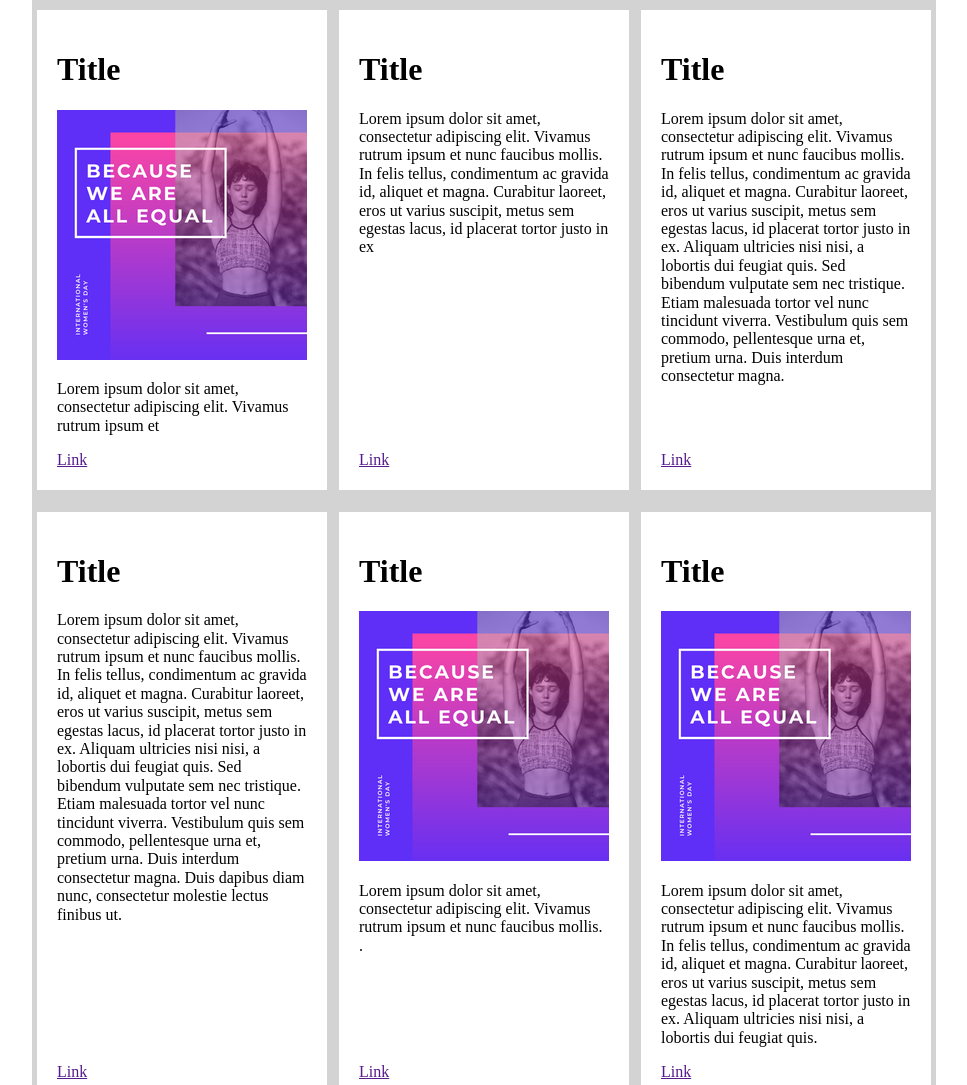
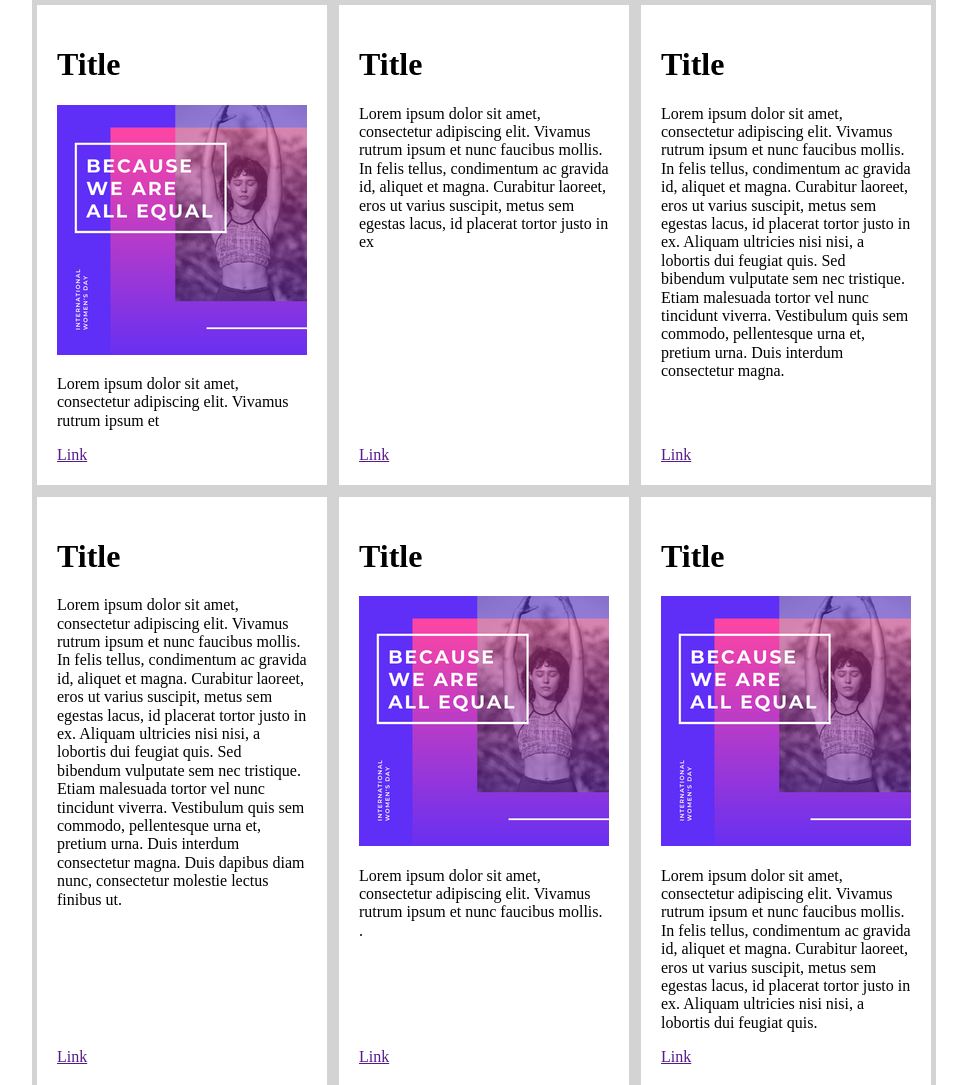
Before and after one commit to StevenBokesa/CSS, a plain HTML site: page page.html in a window 1280 px wide. Shown: the top 1085 px of the page, without its empty margins (156-1123 px from the left). Drawn offline with Linux system fonts and the light colour scheme.

Commit message:
Feature002: Adjusting the marin of the articles

```diff
--- a/css/styles.css
+++ b/css/styles.css
@@ -294,6 +294,7 @@
     padding: 10px;
     margin: 50px;
     justify-content: center;
+    align-items: center;
     border: 2px solid #555555;
     border-radius: 10px;
 
@@ -378,7 +379,7 @@
     flex-direction: column;
     align-items:flex-start;
     justify-content: space-between;
-    margin: 10px;
+    margin: 5px;
     padding: 20px;
     background-color: white;
     width: 250px;
```
